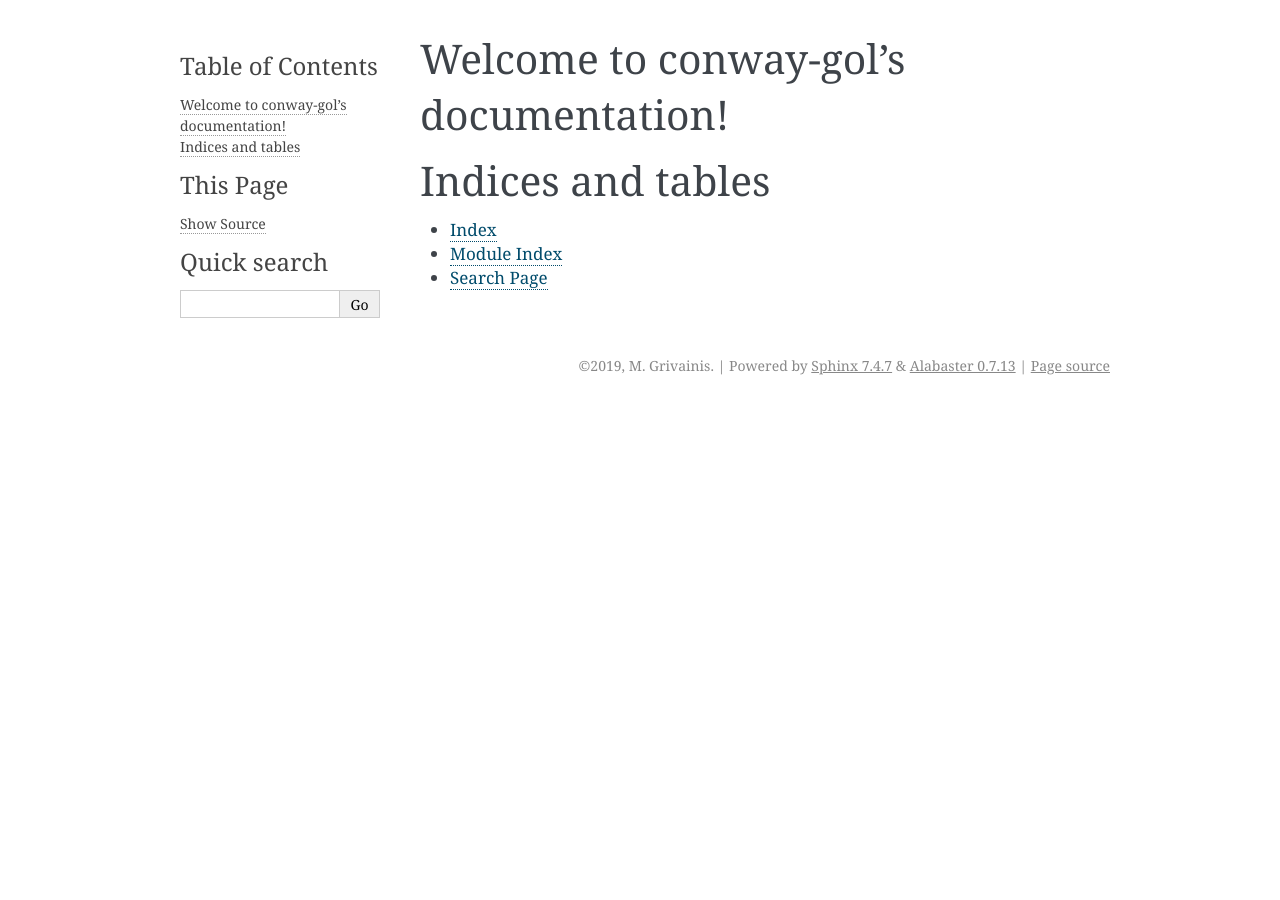
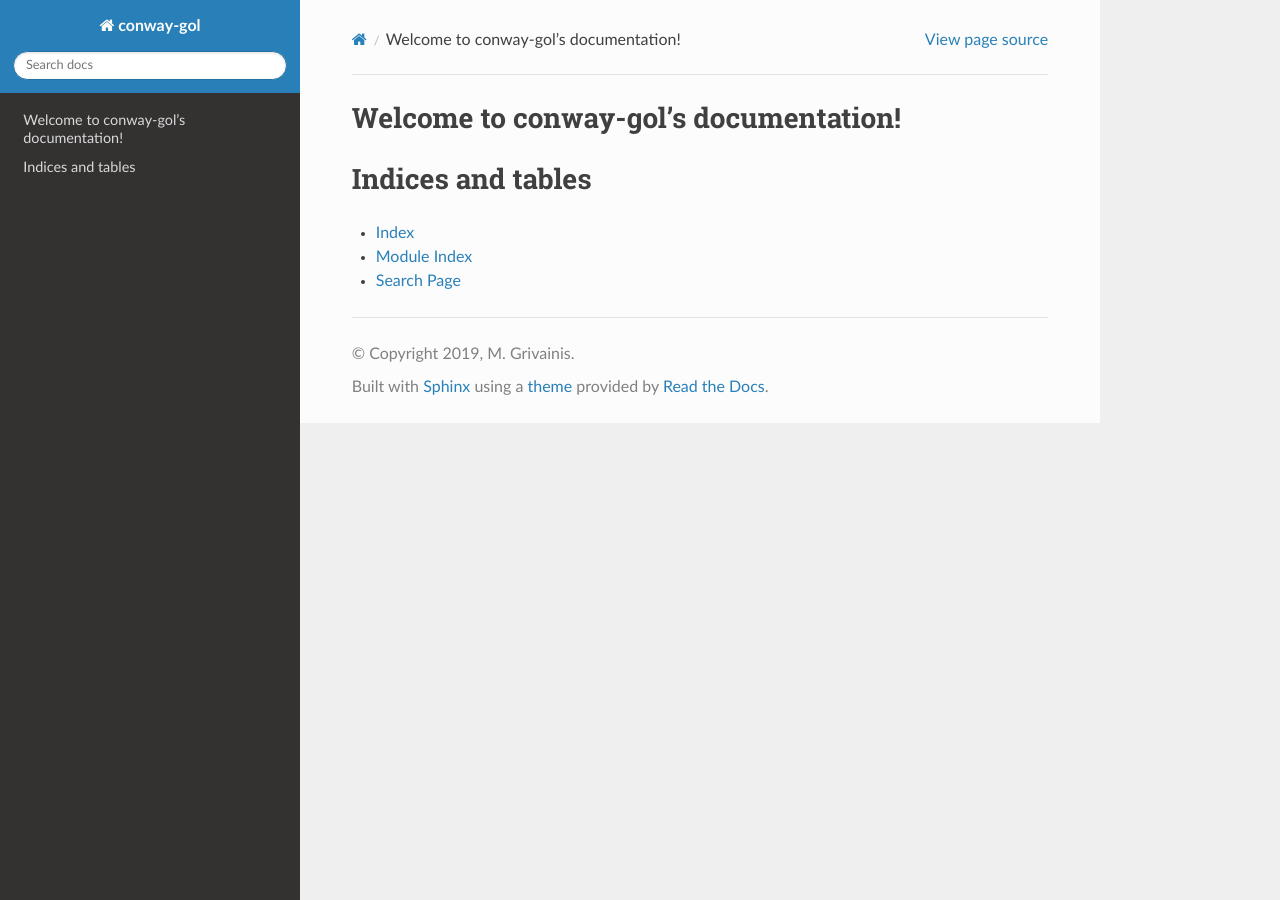
Before and after one commit to MarkGrivainis/conway-gol, a Sphinx documentation site: the page built from docs/index.rst, in a window 1280 px wide. Built offline with Sphinx 7.4.7 and the Read the Docs theme 2.0.0, drawn with Linux system fonts in a browser that asks for light colours.

Commit message:
added rtd theme

```diff
--- a/docs/conf.py
+++ b/docs/conf.py
@@ -12,7 +12,9 @@
 #
 import os
 import sys
-sys.path.insert(0, os.path.abspath('../src/conway'))
+import sphinx_rtd_theme
+
+sys.path.insert(0, os.path.abspath("../src/conway"))
 
 
 # -- Project information -----------------------------------------------------
@@ -27,7 +29,7 @@ author = "M. Grivainis"
 # Add any Sphinx extension module names here, as strings. They can be
 # extensions coming with Sphinx (named 'sphinx.ext.*') or your custom
 # ones.
-extensions = ["sphinx.ext.autodoc"]
+extensions = ["sphinx.ext.autodoc", "sphinx_rtd_theme"]
 
 # Add any paths that contain templates here, relative to this directory.
 templates_path = ["_templates"]
@@ -43,7 +45,7 @@ exclude_patterns = ["_build", "Thumbs.db", ".DS_Store"]
 # The theme to use for HTML and HTML Help pages.  See the documentation for
 # a list of builtin themes.
 #
-html_theme = "alabaster"
+html_theme = "sphinx_rtd_theme"
 
 # Add any paths that contain custom static files (such as style sheets) here,
 # relative to this directory. They are copied after the builtin static files,
```
